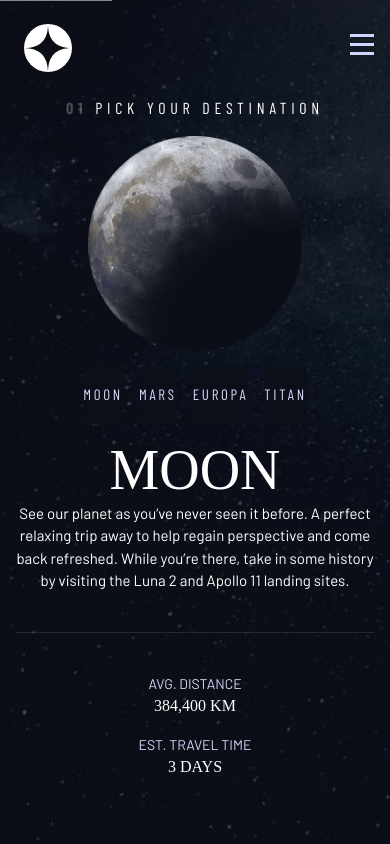
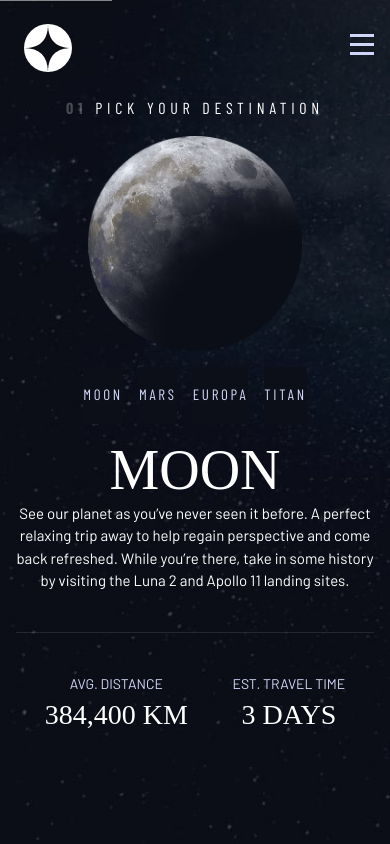
Before and after one commit to galosandoval/space-tourism, a React (Create React App) app: page /destination in a window 390 px wide. Built offline with nearby package versions, Linux system fonts and the light colour scheme; a web font is replaced by a local one.

Commit message:
adds media queries to moon page

```diff
--- a/src/components/App/App.styles.js
+++ b/src/components/App/App.styles.js
@@ -1,4 +1,4 @@
-import styled from "styled-components";
+import styled from "styled-components/macro";
 import { colorWhite } from "../styles/variables";
 
 export const SkipToContent = styled.a`
--- a/src/components/Destination/Destination.styles.js
+++ b/src/components/Destination/Destination.styles.js
@@ -1,11 +1,10 @@
-import styled from "styled-components";
+import styled from "styled-components/macro";
 import { tabList, underlineIndicators } from "../styles/components";
 import { GridContainer } from "../styles/layout";
 import {
   ffSansCondStyle,
   ffSerifStyle,
   fs200Style,
-  fs500Style,
   fs800Style,
   letterSpacing2,
   numberedTitle,
@@ -18,12 +17,32 @@ export const DestinationContainer = styled(GridContainer)`
   ${flow}
   h1 {
     ${numberedTitle}
+    @media (min-width: 35em) {
+      ${flex}
+      justify-self: start;
+      margin-top: 2rem;
+    }
   }
 
   grid-template-areas: "title" "image" "tabs" "content";
   img {
     grid-area: image;
     max-width: 60%;
+  }
+
+  @media (min-width: 45em) {
+    justify-items: start;
+    align-content: start;
+    grid-template-areas:
+      ". title title ."
+      ". image tabs ."
+      ". image content .";
+    h1 {
+      width: max-content;
+    }
+    img {
+      max-width: 90%;
+    }
   }
 `;
 
@@ -52,7 +71,7 @@ export const DestinationInfo = styled.article`
 
   & > div {
     ${flex}
-    flex-direction: column;
+    justify-content: space-evenly;
     border-top: 1px solid hsl(${colorWhite} / 0.1);
     margin-top: 2.5rem;
     padding-top: 2.5rem;
@@ -63,9 +82,15 @@ export const DestinationInfo = styled.article`
     ${uppercase}
     }
     & > div > p {
-      ${fs500Style}
+      font-size: 1.75rem;
       ${ffSerifStyle}
       ${uppercase}
     }
   }
+  @media (min-width: 45em) {
+    & > div {
+      justify-content: start;
+      gap: 6rem;
+    }
+  }
 `;
--- a/src/components/Header/Header.styles.js
+++ b/src/components/Header/Header.styles.js
@@ -1,4 +1,4 @@
-import styled from "styled-components";
+import styled from "styled-components/macro";
 import { PrimaryNavigation, underlineIndicators } from "../styles/components";
 import { ffSansCondStyle, letterSpacing2, uppercase } from "../styles/typography";
 import { flex, srOnly, textWhite } from "../styles/utility";
--- a/src/components/Home/Home.styles.js
+++ b/src/components/Home/Home.styles.js
@@ -1,4 +1,4 @@
-import styled from "styled-components";
+import styled from "styled-components/macro";
 import { LargeButton } from "../styles/components";
 import {
   ffSansCondStyle,
@@ -12,7 +12,9 @@ import { bgWhite, block, textAccent, textDark, textWhite } from "../styles/utili
 import { GridContainer } from "../styles/layout";
 
 export const HomeDiv = styled(GridContainer)`
-  height: 86vh;
+  & > div {
+    margin: 2rem 0;
+  }
 
   h1 {
     ${textAccent}
@@ -30,6 +32,13 @@ export const HomeDiv = styled(GridContainer)`
   @media (min-width: 45em) {
     padding-bottom: max(6rem, 20vh);
     align-items: end;
+
+    & > *:first-child {
+      grid-column: 2;
+    }
+    & > *:last-child {
+      grid-column: 3;
+    }
   }
 `;
 
--- a/src/components/styles/components.js
+++ b/src/components/styles/components.js
@@ -1,4 +1,4 @@
-import styled, { css } from "styled-components";
+import styled, { css } from "styled-components/macro";
 import { ffSerifStyle, fs600Style } from "./typography";
 import { flex, gap } from "./utility";
 import { colorDark, colorLight, colorWhite } from "./variables";
--- a/src/components/styles/globalStyles.js
+++ b/src/components/styles/globalStyles.js
@@ -1,4 +1,4 @@
-import { createGlobalStyle } from "styled-components";
+import { createGlobalStyle } from "styled-components/macro";
 import { bgImage } from "./pages";
 import { ffSansNormalStyle, fs400Style } from "./typography";
 import { colorDark, colorWhite } from "./variables";
--- a/src/components/styles/layout.js
+++ b/src/components/styles/layout.js
@@ -1,4 +1,4 @@
-import styled from "styled-components";
+import styled from "styled-components/macro";
 
 export const GridContainer = styled.div`
   text-align: center;
@@ -17,11 +17,6 @@ export const GridContainer = styled.div`
       grid-template-columns: minmax(2em, 1fr) minmax(0, 30rem) minmax(0, 30rem) minmax(2em, 1fr);
       /* grid-template-columns: 2em repeat(2, minmax(0, 40rem)) 2em; same as  ^^*/
     }
-    & > *:first-child {
-      grid-column: 2;
-    }
-    & > *:last-child {
-      grid-column: 3;
-    }
+
   }
 `;
--- a/src/components/styles/pages.js
+++ b/src/components/styles/pages.js
@@ -1,4 +1,4 @@
-import { css } from "styled-components";
+import { css } from "styled-components/macro";
 import homeMobile from "../../assets/home/background-home-mobile.jpg";
 import homeTablet from "../../assets/home/background-home-tablet.jpg";
 import homeDesktop from "../../assets/home/background-home-desktop.jpg";
--- a/src/components/styles/typography.js
+++ b/src/components/styles/typography.js
@@ -1,4 +1,4 @@
-import { css } from "styled-components";
+import { css } from "styled-components/macro";
 import { colorWhite, ffSansCond, ffSansNormal, ffSerif } from "./variables";
 
 export const ffSerifStyle = css`
--- a/src/components/styles/utility.js
+++ b/src/components/styles/utility.js
@@ -1,4 +1,4 @@
-import { css } from "styled-components";
+import { css } from "styled-components/macro";
 import { colorDark, colorLight, colorWhite } from "./variables";
 
 /**
--- a/src/components/styles/variables.js
+++ b/src/components/styles/variables.js
@@ -1,4 +1,4 @@
-import { createGlobalStyle } from "styled-components";
+import { createGlobalStyle } from "styled-components/macro";
 
 export const GlobalVariables = createGlobalStyle`
   :root {
```
Also changed, not shown: package.json (+9 -0 lines), 1 other file (tests, documents, lock files or other folders).
